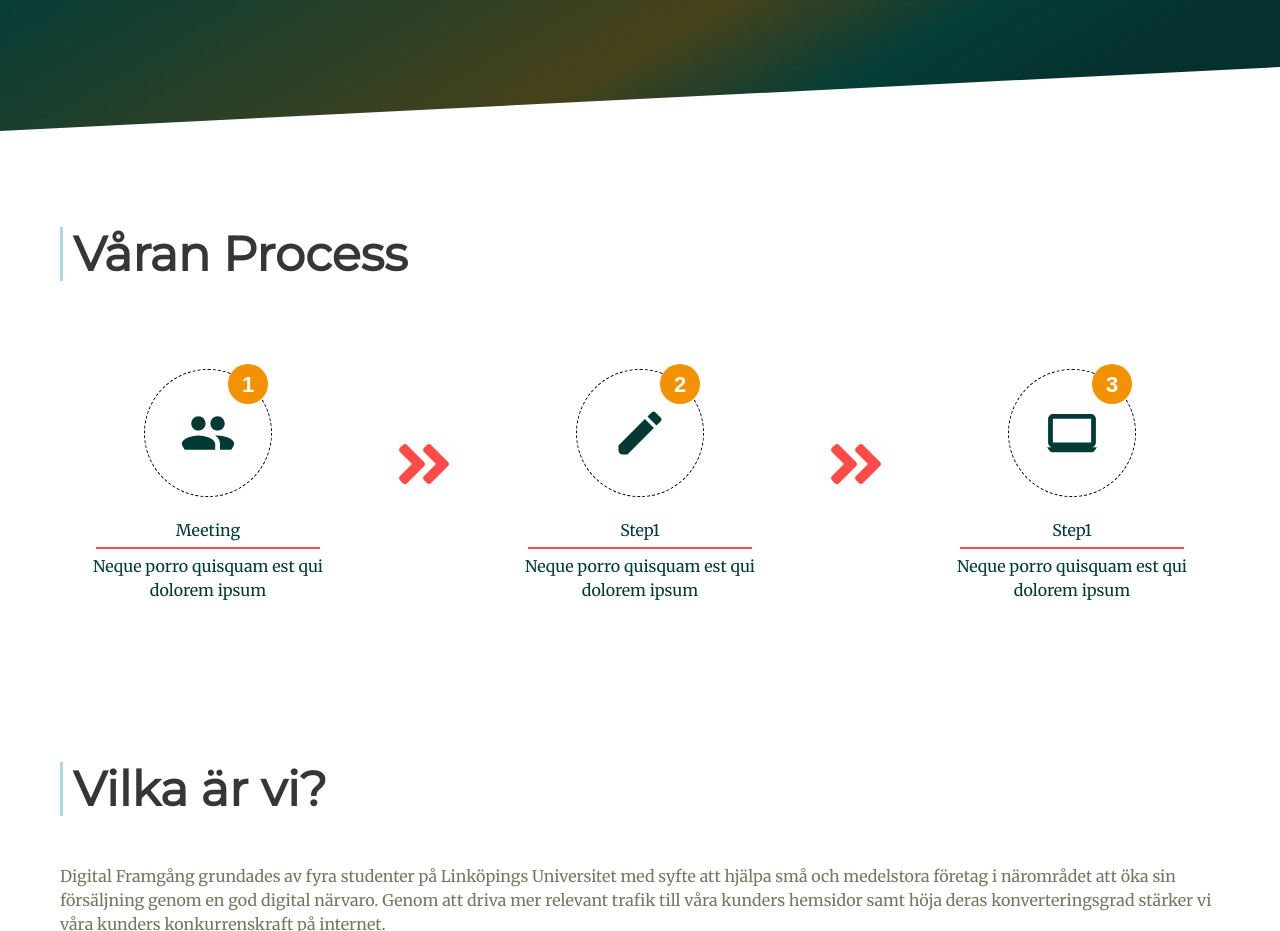
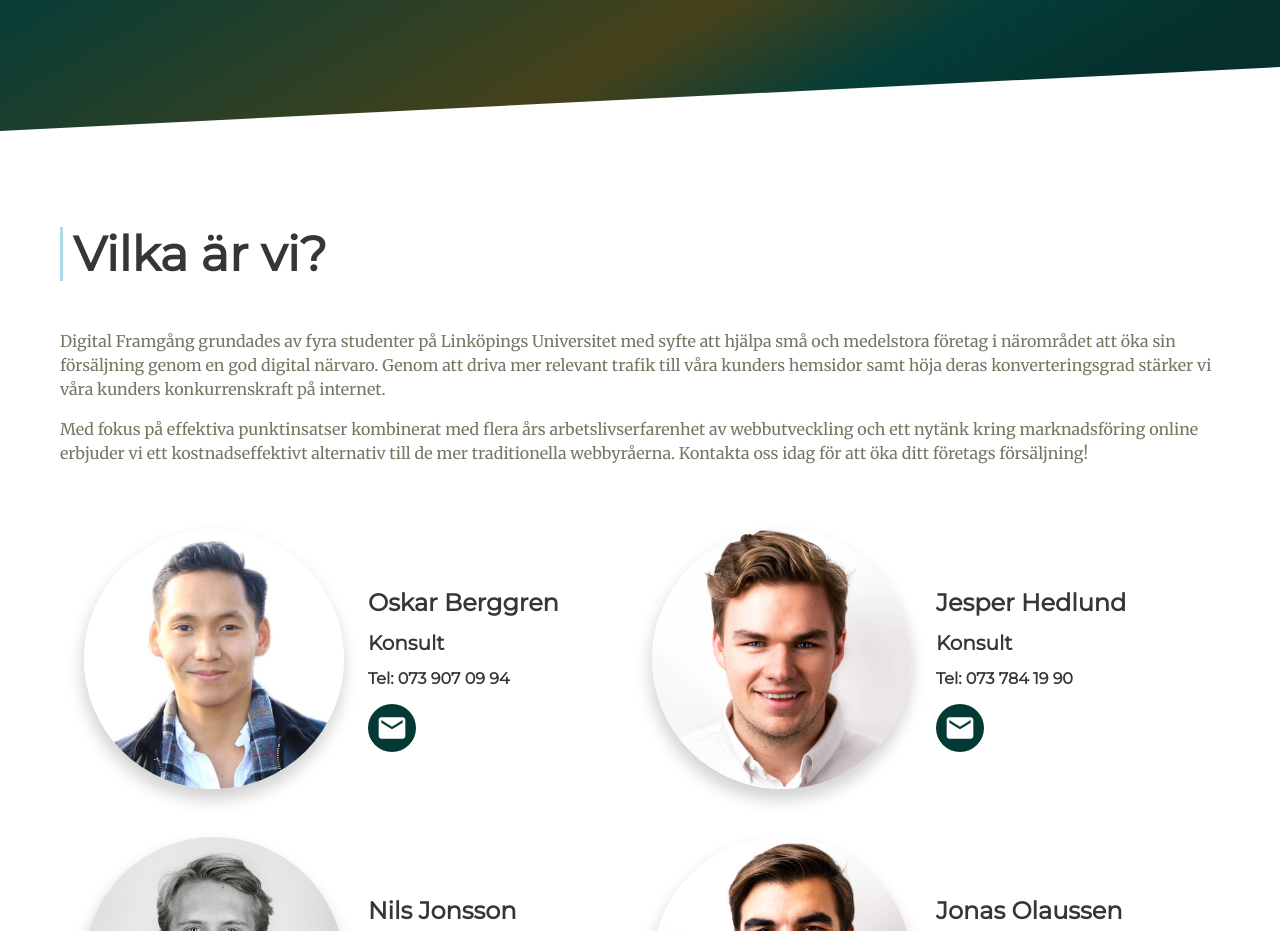
Before and after one commit to codebyjonas/digitalframgang.com, a React (Create React App) app: page / in a window 1280 px wide. Shown: the part 3660-4591 px from the top of the page. Built offline with nearby package versions, Linux system fonts and the light colour scheme.

Commit message:
Revert " process page"
This reverts commit a2ca7721528e562a0362c16cad4014f68ea4bc63.

```diff
--- a/src/App.js
+++ b/src/App.js
@@ -10,7 +10,6 @@ import SubHero from './components/SubHero'
 import Contact from './components/Contact'
 import PriceInfo from './components/PriceInfo'
 import References from './components/References'
-import OurProcess from './components/OurProcess'
 
 const App = () => (
     <>
@@ -20,7 +19,6 @@ const App = () => (
         <Why />
         <References />
         <SubHero />
-        <OurProcess/>
         <AboutUs />
         <PriceInfo></PriceInfo>
         <Contact />
--- a/src/App.scss
+++ b/src/App.scss
@@ -15,7 +15,6 @@ $orange: #f39200;
 $orange-light: #ffa319c9;
 $blue-light: #d3f4fd;
 $grey-light-light: #efefef;
-$red: #FE4A49;
 
 // Update Bulma's global variables
 $family-sans-serif: 'Merriweather', sans-serif;
@@ -72,7 +71,6 @@ $border-radius: 3px;
 @import './style/subhero';
 @import './style/price-info';
 @import './style/footer';
-@import './style/our-process';
 @import './style/subComponents/reference';
 @import './style/subComponents/skewed-divider';
 
--- a/src/components/OurProcess.js
+++ /dev/null
@@ -1,56 +0,0 @@
-import React from 'react'
-import { MdPeople, MdModeEdit, MdInsertDriveFile, MdComputer} from 'react-icons/md'
-import { FaAngleDoubleRight } from 'react-icons/fa'
-
-const OurProcess = () => (
-    <section id="our-process" className="section is-medium">
-        <div className="container">
-            <div>
-                <h1 className="title is-1 has-blue-sidebar">Våran Process</h1>
-            </div>
-            <div id="process-steps" className="columns">
-                <div className="process-step column is-one-quarter">
-                    <div className="orange-number">
-                        1
-                    </div>
-                    <div className="icon-frame">
-                        <MdPeople className='process-icon'/>
-                    </div>
-                    <h3 className="step-title">Meeting</h3>
-                    <p>Neque porro quisquam est qui dolorem ipsum </p>
-                </div>
-                <div className="process-arrow column">
-                    <FaAngleDoubleRight/>
-                </div>
-                <div className="process-step column is-one-quarter">
-                    <div className="orange-number">
-                        2
-                    </div>
-                    <div className="icon-frame">
-                        <MdModeEdit className='process-icon'/>
-                    </div>
-                    <h3 className="step-title">Step1</h3>
-                    <p>Neque porro quisquam est qui dolorem ipsum </p>
-                </div>
-
-                <div className="process-arrow column">
-                    <FaAngleDoubleRight/>
-                </div>
-
-                <div className="process-step column is-one-quarter">
-                    <div className="orange-number">
-                        3
-                    </div>
-                    <div className="icon-frame">
-                        <MdComputer className='process-icon'/>
-                    </div>
-                    <h3 className="step-title">Step1</h3>
-                    <p>Neque porro quisquam est qui dolorem ipsum </p>
-                </div>
-            </div>
-
-        </div>
-    </section>
-)
-
-export default OurProcess
--- a/src/style/our-process.scss
+++ /dev/null
@@ -1,52 +0,0 @@
-#process-steps {
-    align-items: center;
-    padding-left: 1em;
-    padding-right: 1em;
-}
-
-@media screen and (min-width: 1024px){
-    #our-process .container {
-        max-width: 1160px;
-    }
-}
-
-.process-step{
-    text-align: center;
-    color: $green;
-}
-.step-title{
-    border-bottom: 2px solid $red;
-    margin: 10px 20px 5px 20px;
-    padding: 5px;
-
-}
-
-.process-arrow{
-    font-size: 4em;
-    text-align: center;
-    color: $red;
-}
-
-.process-icon{
-    font-size: 8em;
-    border: 1px dashed black;
-    border-radius: 100%;
-    padding: 13%;
-    color: $green;
-}
-
-.orange-number{
-    position: relative;
-    display: inline-block;
-    border-radius: 50%;
-    top: 35px;
-    left: 40px;
-    width: 40px;
-    height: 40px;
-    padding: 8px;
-    background: #f39200;
-    color: white;
-    text-align: center;
-    font: 22px Arial, sans-serif;
-    font-weight: bold;
-}
```
